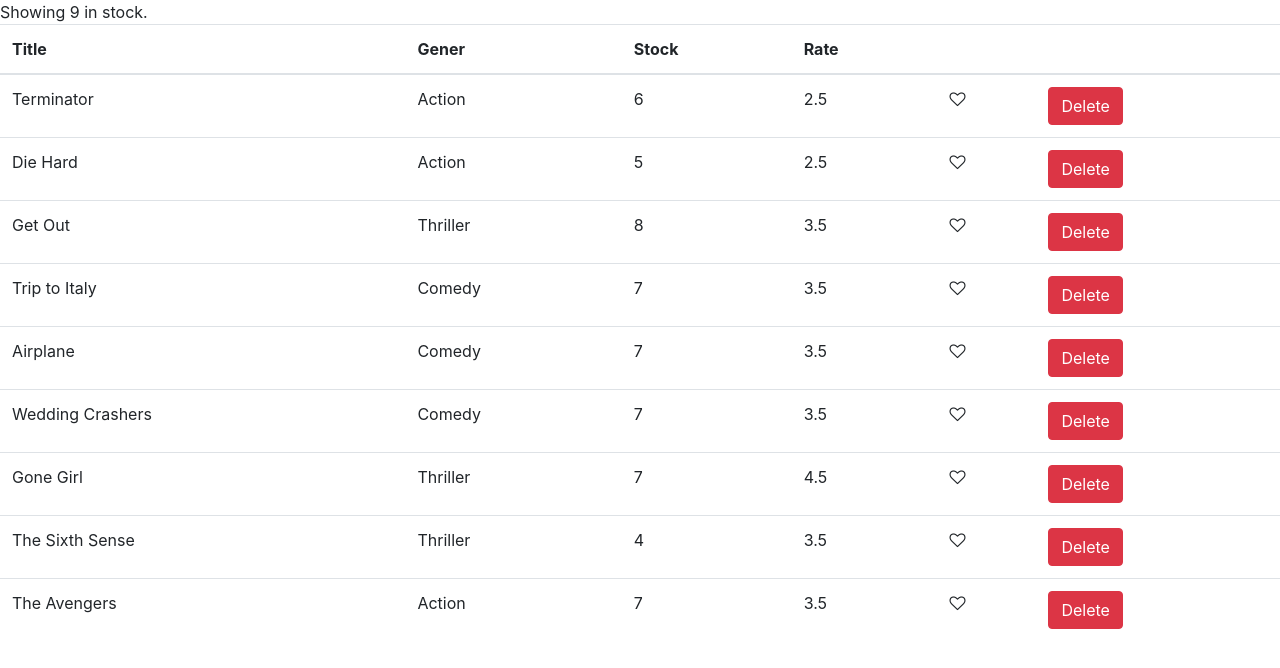
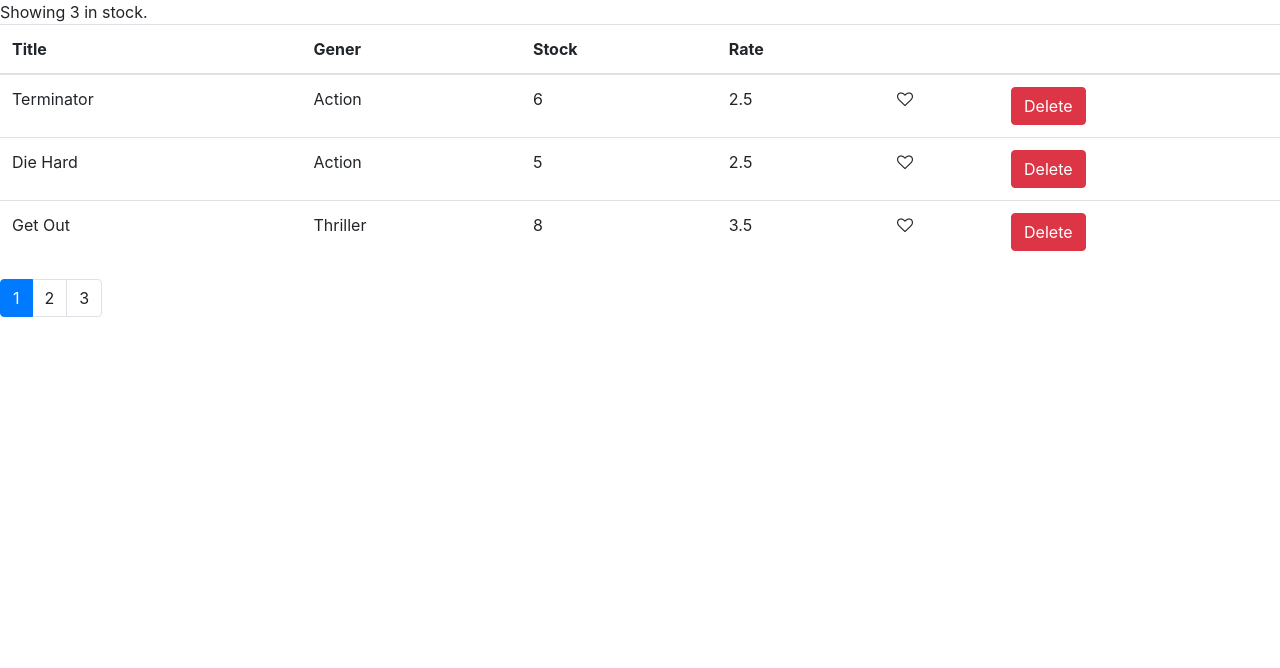
Before and after one commit to rahman-jn/react-course-mosh, a React (Create React App) app: page / in a window 1280 px wide. Shown: the top 668 px of the page. Built offline with nearby package versions, Linux system fonts and the light colour scheme.

Commit message:
Awesome Pagination added to vidly project.

```diff
--- a/package.json
+++ b/package.json
@@ -11,6 +11,7 @@
     "@testing-library/user-event": "^13.5.0",
     "bootstrap": "^4.1.1",
     "font-awesome": "^4.7.0",
+    "lodash": "^4.17.21",
     "react": "^17.0.2",
     "react-bootstrap": "^2.1.2",
     "react-dom": "^17.0.2",
--- a/src/components/common/like.jsx
+++ b/src/components/common/like.jsx
@@ -1,6 +1,4 @@
 import React, { Component } from 'react';
-import { FontAwesomeIcon } from '@fortawesome/react-fontawesome';
-import { faHeart, faHeartBroken } from '@fortawesome/free-solid-svg-icons'
 
 const Like = (props) => {
         let classes = "fa fa-heart";
--- /dev/null
+++ b/src/components/common/pagination.jsx
@@ -0,0 +1,28 @@
+import React, { Component } from 'react';
+import _ from 'lodash';
+
+class Pagination  extends React.Component {
+    render() {
+        const pageCount = Math.ceil(this.props.moviesCount/this.props.perPage);
+        if(pageCount === 1 ) return null;
+        const pages = _.range(1, pageCount +1 );
+
+        return (
+            <div>
+                <nav aria-label="Page navigation example">
+                    <ul className="pagination">
+                        { pages.map( page => (
+                            <li key={page} className={page === this.props.currentPage ? "page-item active" : "page-item"}>
+                                <a className="page-link" onClick={ () => this.props.onPageChange(page)}>{page}</a>
+                            </li>
+                        ))}
+
+                    </ul>
+                </nav>
+            </div>
+            );
+    }
+}
+
+
+export  default Pagination ;
--- a/src/components/vidly.jsx
+++ b/src/components/vidly.jsx
@@ -1,11 +1,15 @@
 import React, { Component } from 'react';
 import { getMovies } from '../services/fakeMovieService';
 import Like from './common/like';
+import Pagination from './common/pagination';
+import paginate from '../utils/paginate';
 
 class Vidly extends React.Component {
 
     state = {
         movies : getMovies(),
+        perPage :3,
+        currentPage :1
     };
 
 
@@ -18,17 +22,24 @@
     handleLike = (movie) => {
         const movies = [...this.state.movies];
         const index = movies.indexOf(movie);
-        //movies[index] = {...movies[index]};
+        movies[index] = {...movies[index]};
         movies[index].liked = !movie.liked;
         this.setState({movies});
+    };
+
+    handlePagination = page => {
+        this.setState({currentPage : page});
+
+
     };
 
     showTable(){
         if(this.state.movies.length ===0 )
             return <p>There are no movies!</p>;
+            const movies = paginate(this.state.movies, this.state.currentPage, this.state.perPage);
         return (
         <div>
-            <div>Showing {this.state.movies.length} in stock.</div>
+            <div>Showing {movies.length} in stock.</div>
             <table className="table">
                 <thead>
                     <tr>
@@ -42,7 +53,7 @@
                 </thead>
                 <tbody>
                     {
-                        this.state.movies.map(movie =>
+                        movies.map(movie =>
                             <tr key={movie._id}>
                                 <td>{movie.title}</td>
                                 <td>{movie.genre.name}</td>
@@ -55,12 +66,19 @@
                                  </td>
                                 <td>
                                     <button className="btn btn-danger"
-                                 onClick={ () => this.handleDelete(movie)} >Delete</button>
+                                        onClick={ () => this.handleDelete(movie)} >Delete
+                                    </button>
                                  </td>
                             </tr>
                     )}
                 </tbody>
             </table>
+            <Pagination
+             moviesCount = { this.state.movies.length }
+             perPage = { this.state.perPage }
+             onPageChange = { this.handlePagination }
+             currentPage = { this.state.currentPage }
+             />
         </div>
             );
 
--- /dev/null
+++ b/src/utils/paginate.js
@@ -0,0 +1,7 @@
+import _ from 'lodash';
+
+export default function paginate(items, pageNumber, pageSize){
+
+    const startIndex = (pageNumber - 1 ) * pageSize;
+    return _(items).slice(startIndex).take(pageSize).value();
+}
```
Also changed, not shown: 1 other file (tests, documents, lock files or other folders).
